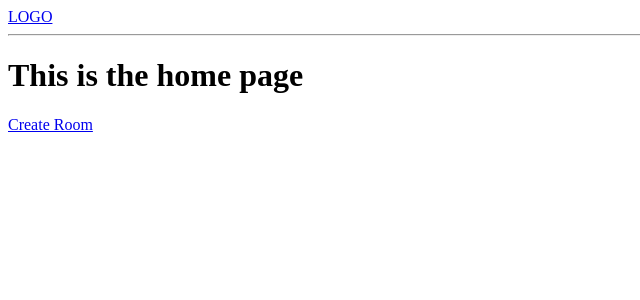
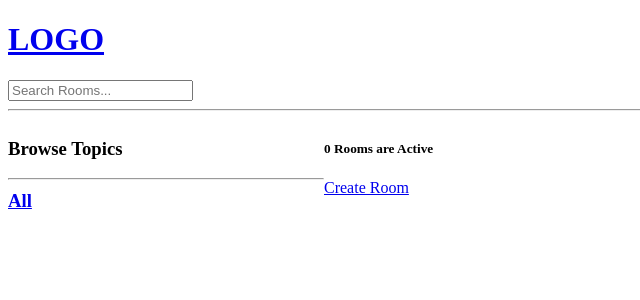
Before and after one commit to Nayan-Chimariya/LikeHeads, a Django app: page / in a window 1280 px wide. Shown: the top 300 px of the page, without its empty margins (0-640 px from the left). Run offline with Django 5.2, Linux system fonts and the light colour scheme; data that the repository does not hold is empty.

Commit message:
feat: Search Added

```diff
--- a/base/templates/base/home.html
+++ b/base/templates/base/home.html
@@ -1,16 +1,49 @@
-{% extends "main.html" %} {% block content %}
-<h1>This is the home page</h1>
+{% extends "main.html" %}
+
+{% block content %}
+
+<style>
+  .home-container {
+    display:grid;
+    grid-template-columns: 1fr 3fr;
+  }
+</style>
+
+<div class='home-container'>
+
   <div>
+    <h3> Browse Topics <h3>
+    <hr>
+
+    <a href='{% url "home" %}'> All </a>
+    {% for topic in topics %}
+      <div>
+        <a href='{% url "home" %}?q={{topic.name}}'> {{topic.name}} </a>
+      </div>
+    {% endfor %}
+
+  </div>
+
+
+
+  <div>
+    <div>
+      <h5> {{room_count}} {{grammar}} Active </h5>
+    </div>
     <a href= "{% url "create-room" %}"> Create Room </a>
+    {% for room in rooms %}
+
     <div>
-    {% for room in rooms %}
       <a href = "{% url "update-room" room.id %}"> Edit </a>
       <a href = "{% url "delete-room" room.id %}"> Delete </a>
       <span> @ {{room.host.username}}</span>
       <h5>{{room.id}} -- <a href="room/{{room.id}}">{{room.name}}</a></h5>
       <small> {{room.topic.name}} </small>
       <hr />
+    </div>
+
     {% endfor %}
   </div>
+
 </div>
 {% endblock content %}
--- a/base/views.py
+++ b/base/views.py
@@ -1,10 +1,28 @@
 from django.shortcuts import render, redirect
-from .models import Room
+from django.db.models import Q
+from .models import Room, Topic
 from .forms import RoomForm
 
 def home(request):
-    rooms = Room.objects.all()
-    context = {'rooms':rooms}
+    q = request.GET.get('q') if request.GET.get('q') is not None else ''
+    rooms = Room.objects.filter(
+        Q(topic__name__icontains=q)|
+        Q(name__icontains=q)|
+        Q(description__icontains=q)
+        )
+
+    topics = Topic.objects.all()
+    room_count = rooms.count()
+
+    grammar = 'Room is' if room_count==1 else 'Rooms are'
+
+    context = {
+        'rooms':rooms,
+        'topics':topics,
+        'room_count':room_count,
+        'grammar':grammar
+        }
+
     return render(request,'base/home.html',context)
 
 
--- a/templates/navbar.html
+++ b/templates/navbar.html
@@ -1,2 +1,8 @@
-<a href="/">LOGO</a>
+<a href="/">
+    <h1>LOGO</h1>
+</a>
+
+<form method="GET" action="{% url "home" %}">
+    <input type='text' name = 'q' placeholder='Search Rooms...'/>
+</form>
 <hr />
```
Lines whose indentation alone changed are shown as unchanged.
